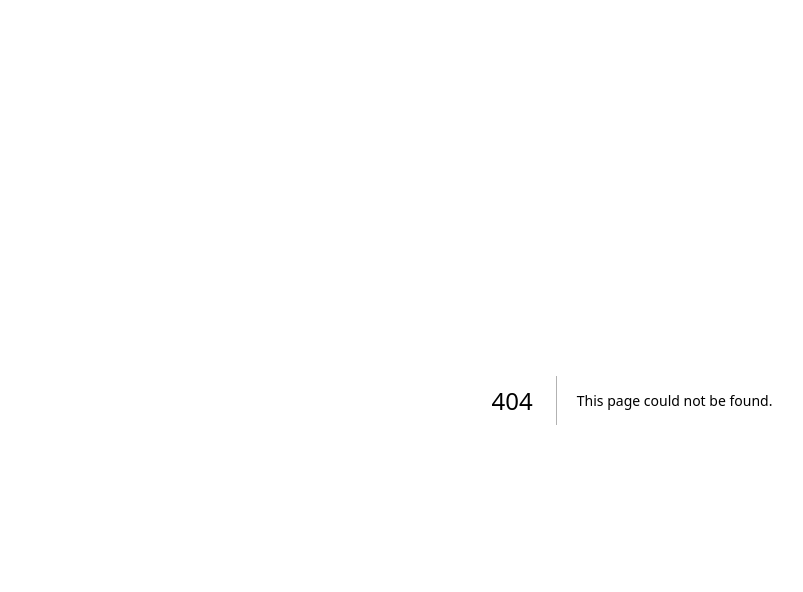
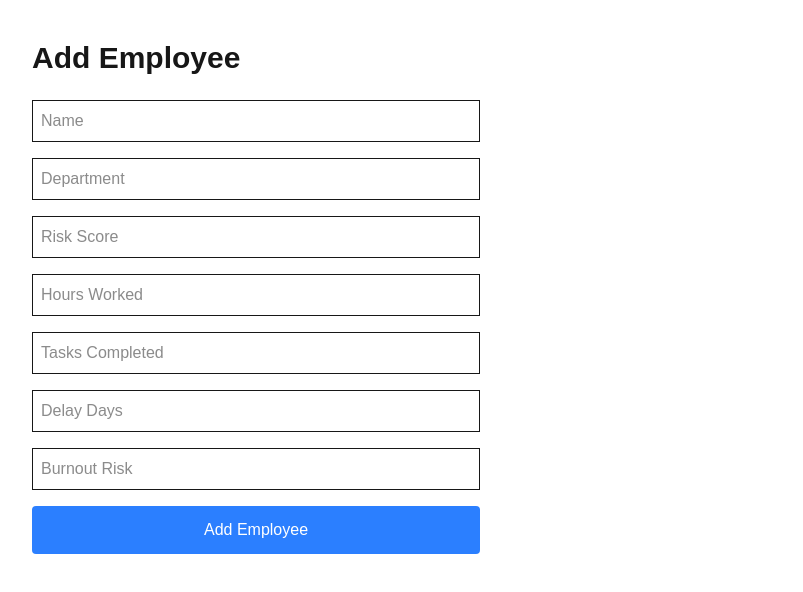
Before and after one commit to Keerthireddy585/ai-workforce-risk-system, a Next.js app in the folder frontend/: page /employees in a window 1280 px wide. Before the commit this address had no page. Shown: the top 592 px of the page, without its empty margins (8-811 px from the left). Built offline with nearby package versions, Linux system fonts and the light colour scheme.

Commit message:
Add employee form and dynamic productivity chart

```diff
--- /dev/null
+++ b/frontend/app/employees/page.tsx
@@ -0,0 +1,133 @@
+"use client";
+
+import { useState } from "react";
+
+export default function EmployeesPage() {
+  const [employee, setEmployee] = useState({
+    name: "",
+    department: "",
+    risk_score: 0,
+    hours_worked: 0,
+    tasks_completed: 0,
+    delay_days: 0,
+    burnout_risk: "",
+  });
+
+  const handleSubmit = async () => {
+    const response = await fetch(
+      "https://ai-workforce-risk-system.onrender.com/employees",
+      {
+        method: "POST",
+        headers: {
+          "Content-Type": "application/json",
+        },
+        body: JSON.stringify(employee),
+      }
+    );
+
+    const data = await response.json();
+
+    alert("Employee Added Successfully");
+    console.log(data);
+  };
+
+  return (
+    <div className="p-10">
+      <h1 className="text-3xl font-bold mb-6">
+        Add Employee
+      </h1>
+
+      <div className="flex flex-col gap-4 max-w-md">
+
+        <input
+          placeholder="Name"
+          className="border p-2"
+          onChange={(e) =>
+            setEmployee({
+              ...employee,
+              name: e.target.value,
+            })
+          }
+        />
+
+        <input
+          placeholder="Department"
+          className="border p-2"
+          onChange={(e) =>
+            setEmployee({
+              ...employee,
+              department: e.target.value,
+            })
+          }
+        />
+
+        <input
+          placeholder="Risk Score"
+          type="number"
+          className="border p-2"
+          onChange={(e) =>
+            setEmployee({
+              ...employee,
+              risk_score: Number(e.target.value),
+            })
+          }
+        />
+
+        <input
+          placeholder="Hours Worked"
+          type="number"
+          className="border p-2"
+          onChange={(e) =>
+            setEmployee({
+              ...employee,
+              hours_worked: Number(e.target.value),
+            })
+          }
+        />
+
+        <input
+          placeholder="Tasks Completed"
+          type="number"
+          className="border p-2"
+          onChange={(e) =>
+            setEmployee({
+              ...employee,
+              tasks_completed: Number(e.target.value),
+            })
+          }
+        />
+
+        <input
+          placeholder="Delay Days"
+          type="number"
+          className="border p-2"
+          onChange={(e) =>
+            setEmployee({
+              ...employee,
+              delay_days: Number(e.target.value),
+            })
+          }
+        />
+
+        <input
+          placeholder="Burnout Risk"
+          className="border p-2"
+          onChange={(e) =>
+            setEmployee({
+              ...employee,
+              burnout_risk: e.target.value,
+            })
+          }
+        />
+
+        <button
+          onClick={handleSubmit}
+          className="bg-blue-500 text-white p-3 rounded"
+        >
+          Add Employee
+        </button>
+
+      </div>
+    </div>
+  );
+}
--- a/frontend/components/ProductivityChart.tsx
+++ b/frontend/components/ProductivityChart.tsx
@@ -1,4 +1,6 @@
 "use client"
+import axios from "axios"
+import {useEffect, useState} from "react"
 
 import {
   LineChart,
@@ -9,21 +11,48 @@ import {
   Tooltip
 } from "recharts"
 
-const data = [
+// const data = [
 
-  { month: "Jan", productivity: 80 },
+//   { month: "Jan", productivity: 80 },
 
-  { month: "Feb", productivity: 75 },
+//   { month: "Feb", productivity: 75 },
 
-  { month: "Mar", productivity: 85 },
+//   { month: "Mar", productivity: 85 },
 
-  { month: "Apr", productivity: 70 },
+//   { month: "Apr", productivity: 70 },
 
-  { month: "May", productivity: 90 }
+//   { month: "May", productivity: 90 }
 
-]
+// ]
 
 export default function ProductivityChart() {
+
+  const [data, setData] = useState([
+    {
+      month: "Current",
+      productivity: 0
+    }
+  ])
+
+  useEffect(() => {
+
+    axios
+      .get(
+        "https://ai-workforce-risk-system.onrender.com/productivity-score"
+      )
+      .then((response) => {
+
+        setData([
+          {
+            month: "Current",
+            productivity:
+              response.data.productivity_score
+          }
+        ])
+
+      })
+
+  }, [])
 
   return (
 
```
